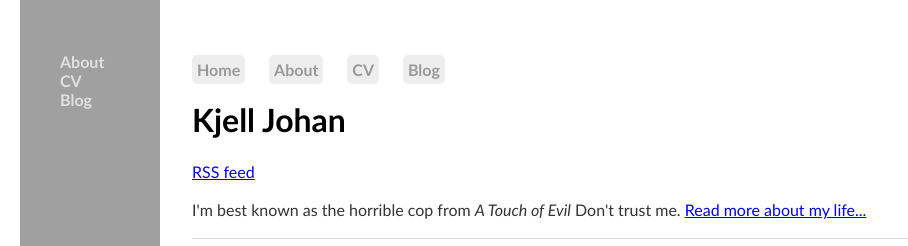
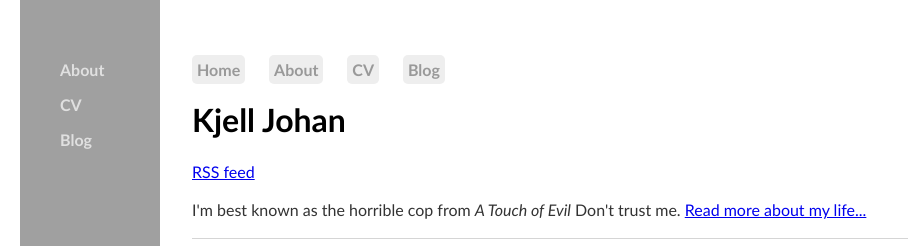
Before and after one commit to kjelljs/kjelljs.github.io, a Jekyll site: the page built from index.html, in a window 1280 px wide. Shown: the top 246 px of the page, without its empty margins (0-908 px from the left). Built offline with Jekyll 4.4.1, drawn with Linux system fonts in a browser that asks for light colours.

Commit message:
Update main.css

```diff
--- a/css/main.css
+++ b/css/main.css
@@ -39,7 +39,7 @@ sidenav ul {
 }
 
 sidenav a {
-  /*padding: 8px 20px 8px 0px;*/
+  padding: 8px 0px 8px 0px;
   text-decoration: none;
   font-size: 1em;
   color: #e0e0e0;
```
